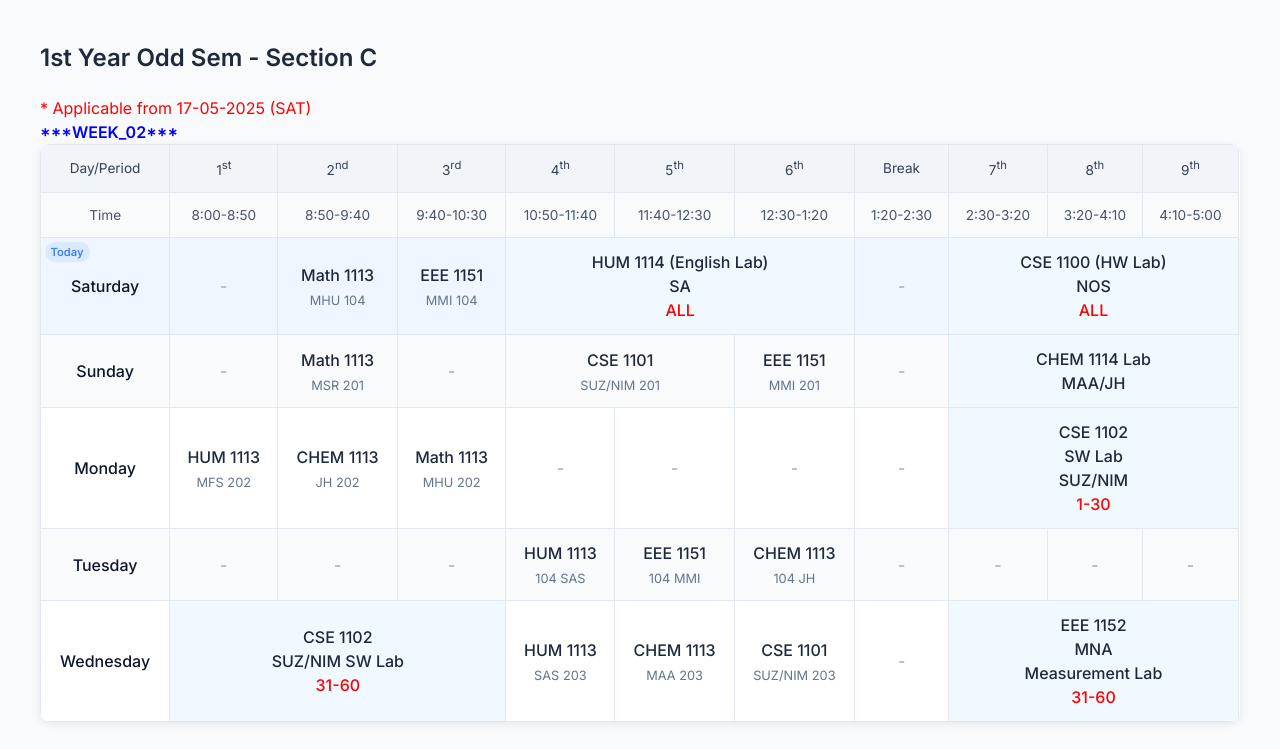
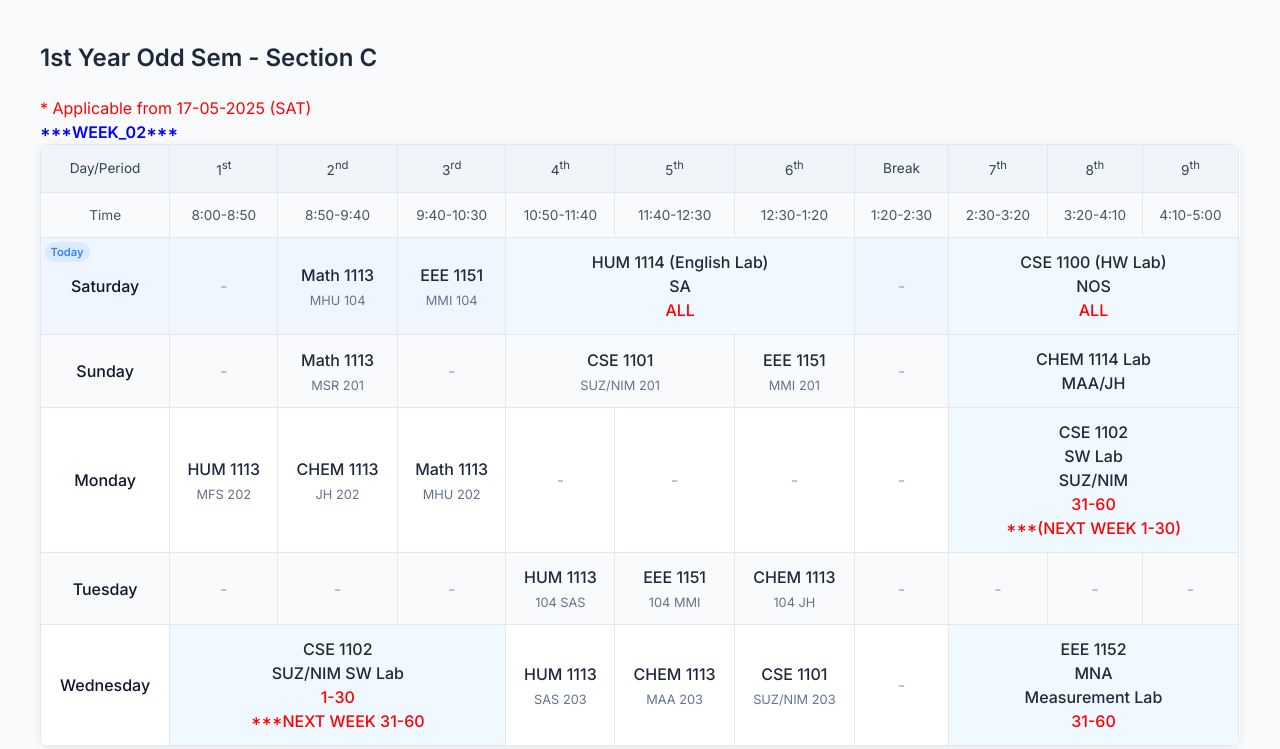
Before and after one commit to idcnys/ruetcsec, a plain HTML site: page index.html in a window 1280 px wide. Shown: the top 749 px of the page. Drawn offline with Linux system fonts and the light colour scheme.

Commit message:
Update index.html

```diff
--- a/index.html
+++ b/index.html
@@ -203,7 +203,7 @@
                     <td class="empty-cell">-</td>
                     <td class="empty-cell">-</td>
                     <td colspan="3" class="lab">
-                        <div class="subject">CSE 1102 <br> SW Lab<br>SUZ/NIM<br><span style="color:red">1-30</span></div>
+                        <div class="subject">CSE 1102 <br> SW Lab<br>SUZ/NIM<br><span style="color:red">31-60<br>***(NEXT WEEK 1-30)</span></div>
                     </td>
                 </tr>
                 <tr id="tuesday">
@@ -231,7 +231,7 @@
                 <tr id="wednesday">
                     <td class="day-header">Wednesday</td>
                      <td colspan="3" class="lab">
-                        <div class="subject">CSE 1102 <br>SUZ/NIM SW Lab<br><span style="color:red">31-60</span></div>
+                        <div class="subject">CSE 1102 <br>SUZ/NIM SW Lab<br><span style="color:red">1-30<br>***NEXT WEEK 31-60</span></div>
                     </td>
 
                     <td>
```
